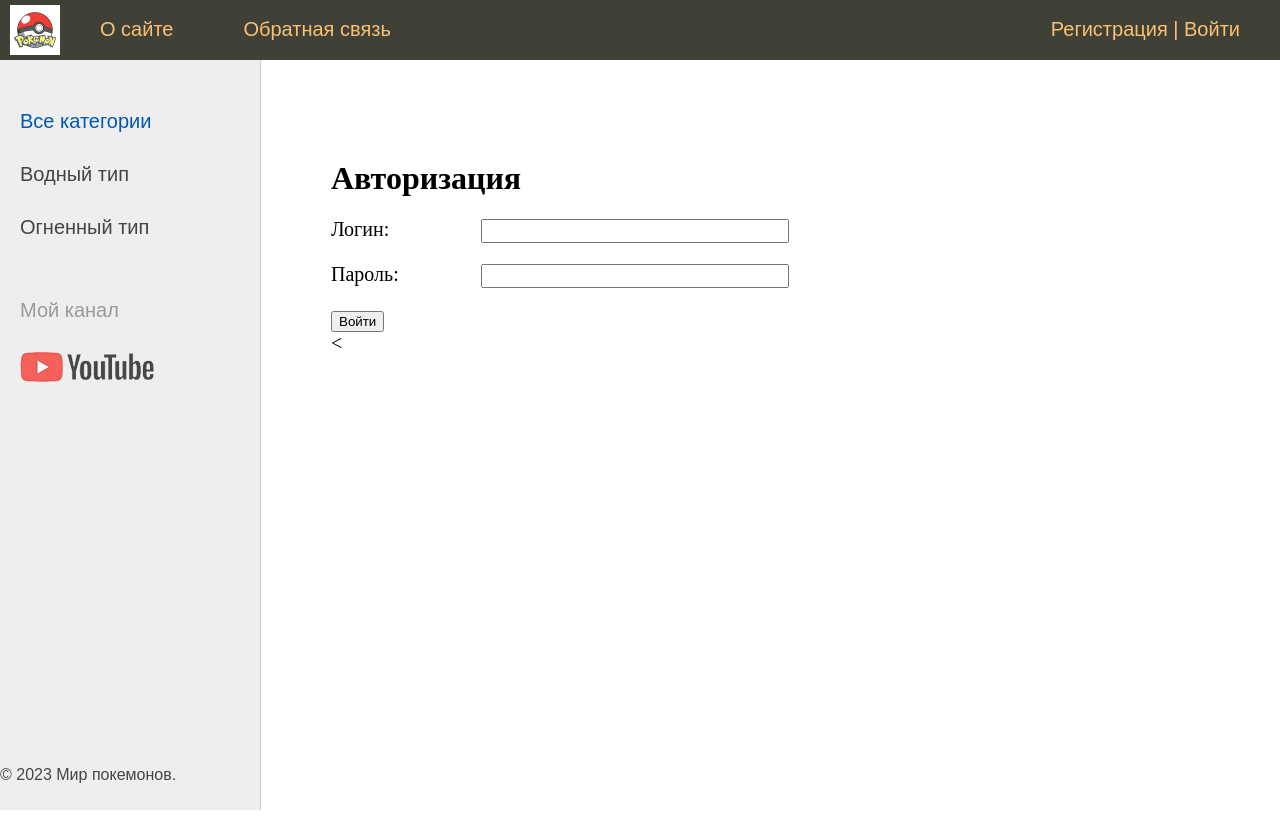
After one commit to JonyMalikov/Pokemon_World, a Django app: page /logout/ in a window 1280 px wide. The commit adds this page. Run offline with Django 4.2, Linux system fonts and the light colour scheme; data comes from the database, SQL or seed files in the repository.

Commit message:
авторизацию пользователей на сайте

```diff
--- a/Pokemon_World/settings.py
+++ b/Pokemon_World/settings.py
@@ -128,3 +128,5 @@ MEDIA_URL = '/media/'
 # https://docs.djangoproject.com/en/4.1/ref/settings/#default-auto-field
 
 DEFAULT_AUTO_FIELD = 'django.db.models.BigAutoField'
+
+LOGIN_REDIRECT_URL = '/'
--- a/pokemon/forms.py
+++ b/pokemon/forms.py
@@ -1,5 +1,5 @@
 from django import forms
-from django.contrib.auth.forms import UserCreationForm
+from django.contrib.auth.forms import UserCreationForm, AuthenticationForm
 from django.contrib.auth.models import User
 from django.core.exceptions import ValidationError
 
@@ -36,3 +36,8 @@ class RegisterUserForm(UserCreationForm):
     class Meta:
         model = User
         fields = ('username', 'email', 'password1', 'password2')
+
+
+class LoginUserForm(AuthenticationForm):
+    username = forms.CharField(label='Логин', widget=forms.TextInput(attrs={'class': 'form-input'}))
+    password = forms.CharField(label='Пароль', widget=forms.PasswordInput(attrs={'class': 'form-input'}))
--- a/pokemon/templates/pokemon/base.html
+++ b/pokemon/templates/pokemon/base.html
@@ -22,9 +22,12 @@
                         {% for m in menu %}
                             <li><a href="{% url m.url_name %}">{{ m.title }}</a></li>
                         {% endfor %}
-          <li class="last">
-            <a href="{% url 'register' %}">Регистрация</a> | <a href="{% url 'login' %}">Войти</a>
-          </li>
+                        {% if request.user.is_authenticated %}
+                            <li class="last"> {{ user.username }} | <a href="{% url 'logout' %}">Выйти</a></li>
+                        {% else %}
+                            <li class="last"><a href="{% url 'register' %}">Регистрация</a> | <a
+                                    href="{% url 'login' %}">Войти</a></li>
+                        {% endif %}
                     </ul>
                     {#        {% endif %}#}
                     {#        {% endfor %}#}
--- /dev/null
+++ b/pokemon/templates/pokemon/login.html
@@ -0,0 +1,19 @@
+{% extends 'pokemon/base.html' %}
+
+{% block content %}
+    <h1>{{ title }}</h1>
+
+    <form method="post">
+        {% csrf_token %}
+
+        <div class="form-error">{{ form.non_field_errors }}</div>
+
+        {% for f in form %}
+            <p><label class="form-label" for="{{ f.id_for_label }}">{{ f.label }}: </label>{{ f }}</p>
+            <div class="form-error">{{ f.errors }}</div>
+        {% endfor %}
+
+        <button type="submit">Войти</button>
+    </form>
+
+{% endblock %}
--- a/pokemon/urls.py
+++ b/pokemon/urls.py
@@ -9,7 +9,8 @@ urlpatterns = [
     # re_path(r'^archive/(?P<year>[0-9]{4})/', archive, name='archive'),
     path('addpage/', AddPage.as_view(), name='add_page'),
     path('contact/', contact, name='contact'),
-    path('login/', login, name='login'),
+    path('login/', LoginUser.as_view(), name='login'),
+    path('logout/', LoginUser.as_view(), name='logout'),
     path('register/', RegisterUser.as_view(), name='register'),
     path('about/', about, name='about'),
     path('post/<slug:post_slug>/', ShowPost.as_view(), name='post'),
--- a/pokemon/views.py
+++ b/pokemon/views.py
@@ -1,4 +1,6 @@
-from django.contrib.auth.forms import UserCreationForm
+from django.contrib.auth import logout, login
+from django.contrib.auth.forms import UserCreationForm, AuthenticationForm
+from django.contrib.auth.views import LoginView
 from django.core.paginator import Paginator
 from django.http import HttpResponse, HttpResponseNotFound, Http404
 from django.shortcuts import redirect, render, get_object_or_404
@@ -6,7 +8,7 @@ from django.urls import reverse_lazy
 from django.views.generic import ListView, DetailView, CreateView
 from django.contrib.auth.mixins import LoginRequiredMixin
 
-from .forms import AddPostForm, RegisterUserForm
+from .forms import AddPostForm, RegisterUserForm, LoginUserForm
 from .models import *
 from .utils import *
 
@@ -81,13 +83,31 @@ class RegisterUser(DataMixin, CreateView):
         c_def = self.get_user_context(title="Регистрация")
         return dict(list(context.items()) + list(c_def.items()))
 
+    def form_valid(self, form):
+        user = form.save()
+        login(self.request, user)
+        return redirect('home')
+
+
+class LoginUser(DataMixin, LoginView):
+    form_class = LoginUserForm
+    template_name = 'pokemon/login.html'
+
+    def get_success_url(self):
+        return reverse_lazy('home')
+
+    def get_context_data(self, *, object_list=None, **kwargs):
+        context = super().get_context_data(**kwargs)
+        c_def = self.get_user_context(title="Авторизация")
+        return dict(list(context.items()) + list(c_def.items()))
+
 
 def contact(request):
     return HttpResponse("Обратная связь")
 
 
-def login(request):
-    return HttpResponse("Авторизация")
+# def login(request):
+#     return HttpResponse("Авторизация")
 
 
 def about(request):
@@ -115,3 +135,8 @@ def show_category(request, cat_id):
     }
 
     return render(request, 'pokemon/index.html', context=context)
+
+
+def logout_user(request):
+    logout(request)
+    return redirect('login')
```
Lines whose indentation alone changed are shown as unchanged.
